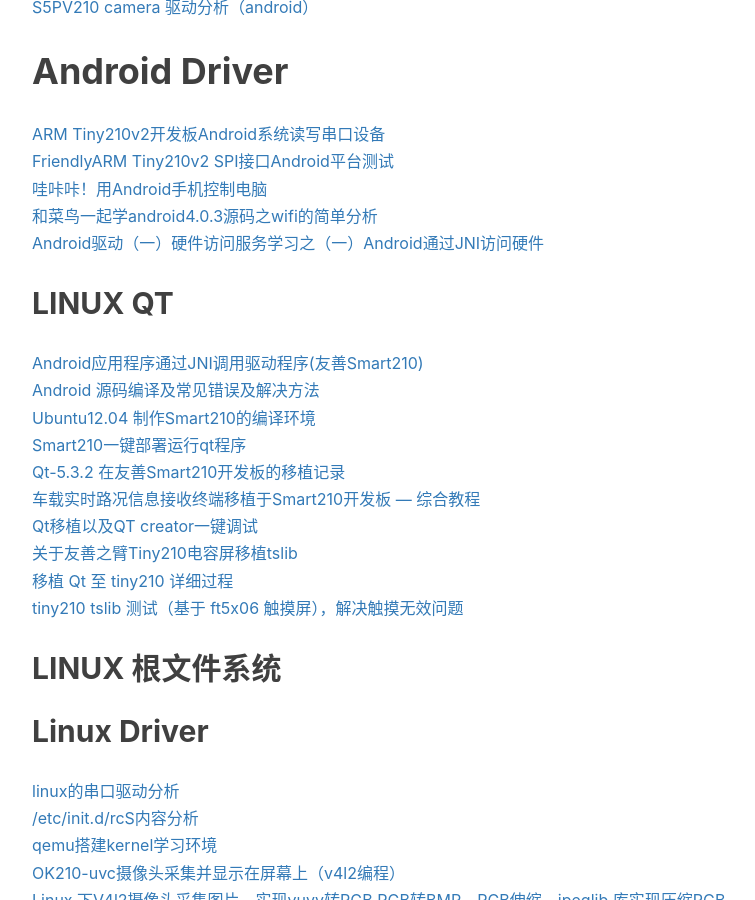
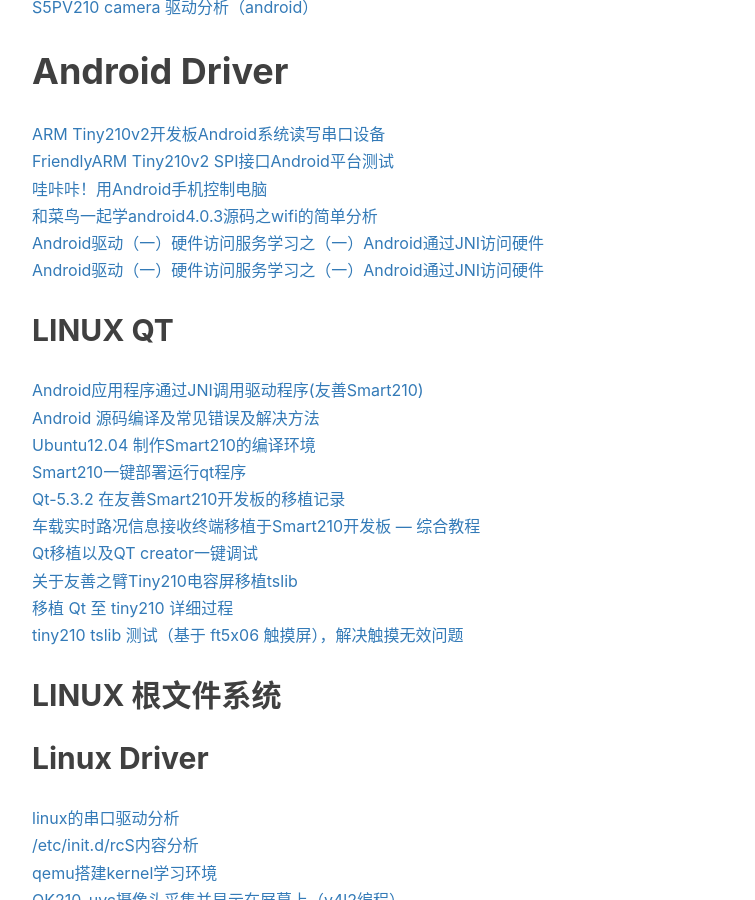
Before and after one commit to gary-robotics/dlward, a Jekyll site: the page built from _posts/2018-07-09-AndroidDriver-2018.markdown, in a window 1280 px wide and 900 px high, scrolled down 1010 px. Shown: the whole window, without its empty margins (233-988 px from the left). Built offline with Jekyll 4.4.1, drawn with Linux system fonts in a browser that asks for light colours; nearby versions of some CDN libraries; comment, search, counter and statistics services are not loaded.

Commit message:
Update 2018-07-09-AndroidDriver-2018.markdown

```diff
--- a/_posts/2018-07-09-AndroidDriver-2018.markdown
+++ b/_posts/2018-07-09-AndroidDriver-2018.markdown
@@ -28,6 +28,7 @@
 [FriendlyARM Tiny210v2 SPI接口Android平台测试](https://blog.csdn.net/chenxupro/article/details/8746544)
 [哇咔咔！用Android手机控制电脑](https://blog.csdn.net/chenxupro/article/details/7225530)
 [和菜鸟一起学android4.0.3源码之wifi的简单分析](https://blog.csdn.net/andrinux/article/details/38418243)
+[Android驱动（一）硬件访问服务学习之（一）Android通过JNI访问硬件](https://blog.csdn.net/fengyuwuzu0519/article/details/55224423)
 [Android驱动（一）硬件访问服务学习之（一）Android通过JNI访问硬件](https://blog.csdn.net/fengyuwuzu0519/article/details/55224423)
 
 
```
